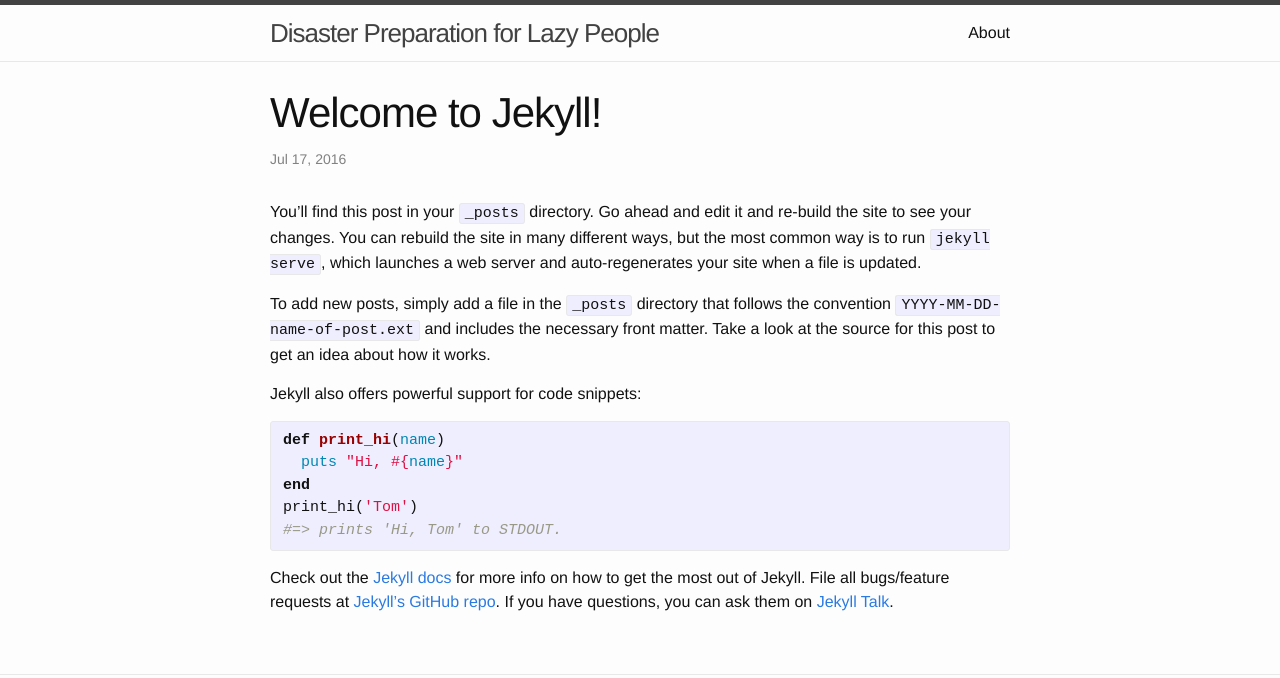
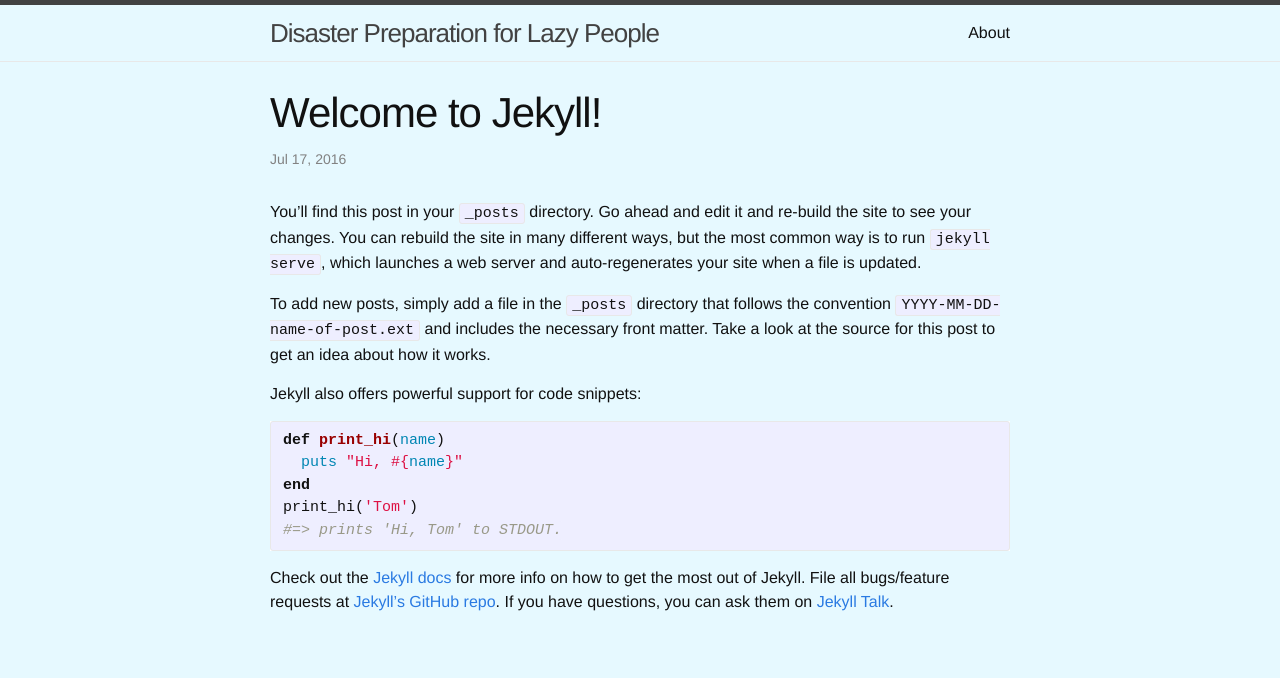
Before and after one commit to BarCamp-Disaster-Prep/BarCamp-Disaster-Prep.github.io, a Jekyll site: the page built from _posts/2016-07-17-welcome-to-jekyll.markdown, in a window 1280 px wide. Shown: the top 678 px of the page. Built offline with Jekyll 4.4.1, drawn with Linux system fonts in a browser that asks for light colours; some of the changed text lies outside the part shown; grey boxes are pictures that could not be loaded.

```diff
--- a/_config.yml
+++ b/_config.yml
@@ -14,9 +14,9 @@ description: > # this means to ignore newlines until "baseurl:"
   Bag" or a "Hunker Down Stash".  We give you tips and tricks to make preparing
   for hazardous situations easy and non-stressful.
 baseurl: "" # the subpath of your site, e.g. /blog
-url: "http://yourdomain.com" # the base hostname & protocol for your site
-twitter_username: jekyllrb
-github_username:  jekyll
+url: "https://barcamp-disaster-prep.github.io/" # the base hostname & protocol for your site
+twitter_username: k6hey
+github_username:  hmglass
 
 # Build settings
 markdown: kramdown
--- a/_layouts/default.html
+++ b/_layouts/default.html
@@ -4,6 +4,7 @@
   {% include head.html %}
 
   <body>
+
 
     {% include header.html %}
 
@@ -12,6 +13,14 @@
         {{ content }}
       </div>
     </div>
+    <br/>
+    <div class="img">
+      <aside>
+        <h1> <img src="http://3.bp.blogspot.com/-7Pl474o8Q7Q/UjS7xUprdKI/AAAAAAAAGow/5G-5ze27LYg/s1600/small+collage.jpg" alt="Disaster Collage" height="400" /> </h1>
+        <p>
+        <i>Natural and man-made hazards can happen anytime, anywhere.</i>  <br/> This photo borowed from <a href="http://ecocatlady.blogspot.com/2013/09/why-do-we-love-disasters.html"> Eco Cat Lady</a>. </p>
+      </aside>
+    </div>
 
     {% include footer.html %}
 
--- a/css/main.scss
+++ b/css/main.scss
@@ -15,7 +15,7 @@ $base-line-height: 1.5;
 $spacing-unit:     30px;
 
 $text-color:       #111;
-$background-color: #fdfdfd;
+$background-color: #e6f9ff;
 $brand-color:      #2a7ae2;
 
 $grey-color:       #828282;
@@ -27,6 +27,26 @@ $content-width:    800px;
 
 $on-palm:          600px;
 $on-laptop:        800px;
+
+// format aside image
+/* image */
+
+$img-align: right;
+
+
+
+/* Box Shadow Styles */
+
+#img {
+	-moz-border-radius: 25px;
+	-webkit-border-radius: 25px;
+	border-radius: 25px;
+
+	-moz-box-shadow: rgba(0,0,0,0.6) 10px 10px 15px;
+	-webkit-box-shadow: rgba(0,0,0,0.6) 10px 10px 15px;
+	box-shadow: rgba(0,0,0,0.6) 10px 10px 15px;
+	}
+
 
 
 
```
